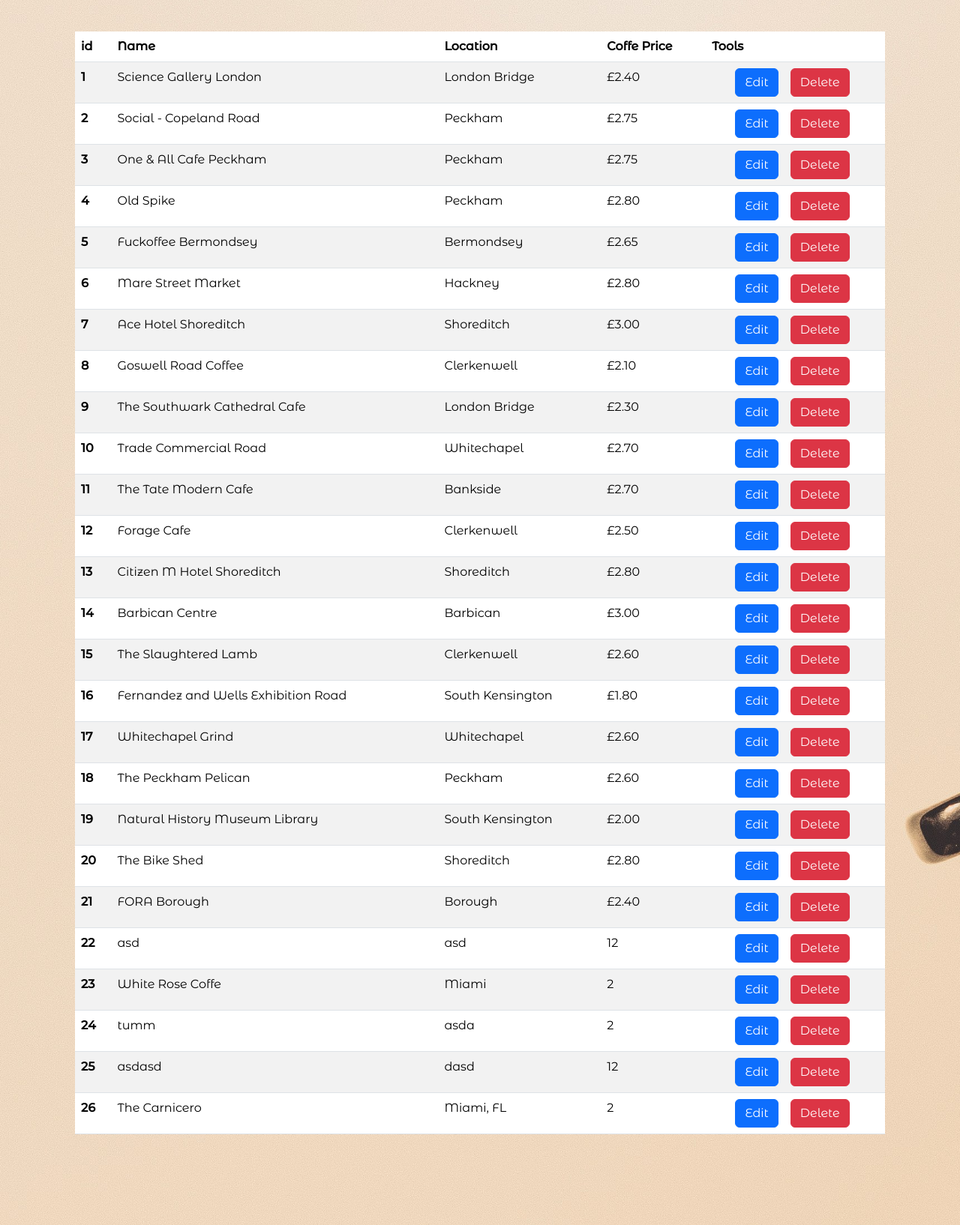
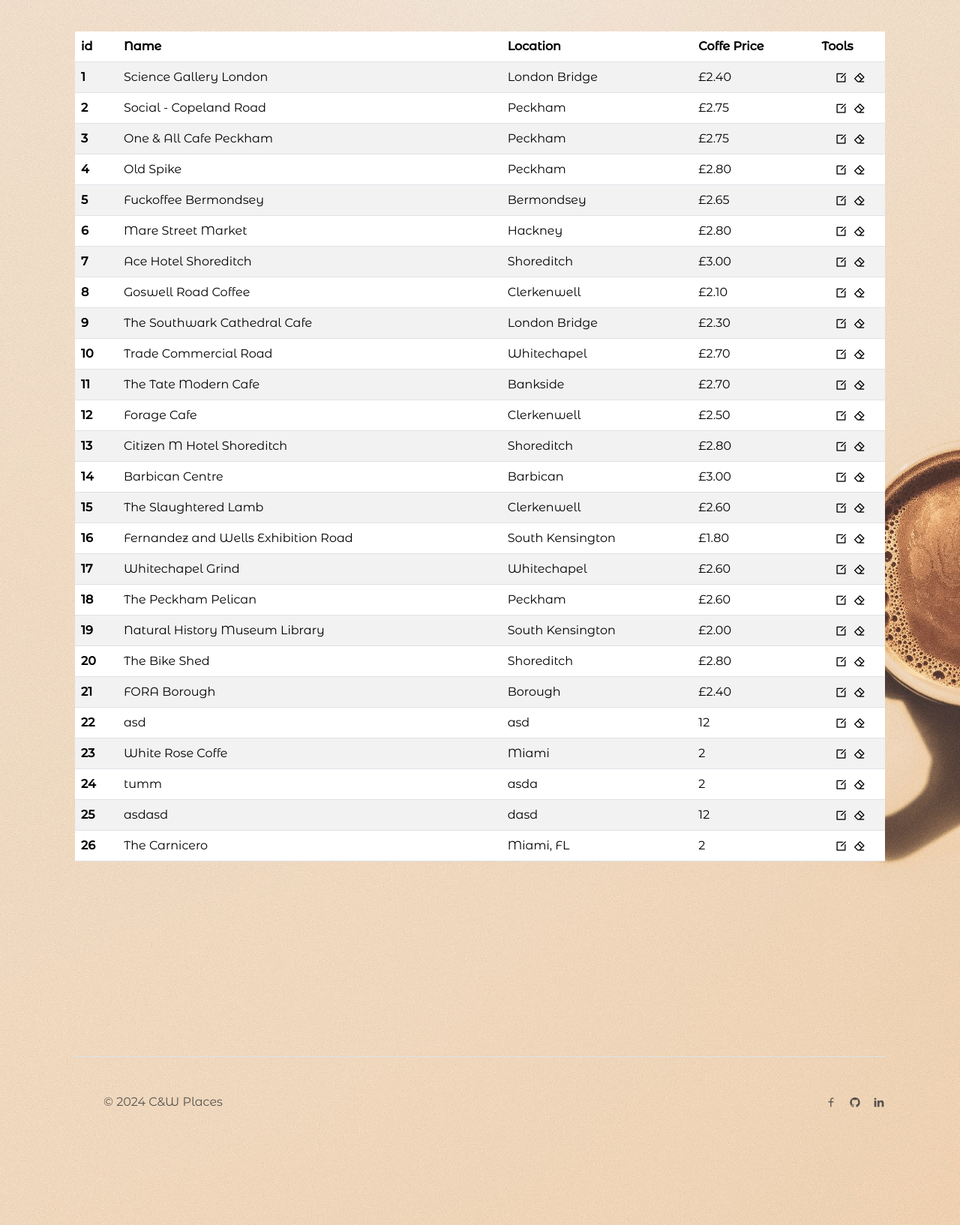
Before and after one commit to dservsolutions/Cafe-and-Wifi-Website, a Flask app: page /all_places in a window 1280 px wide. Shown: the part 88-1722 px from the top of the page at 75% size. Run offline with Flask 3, Linux system fonts and the light colour scheme.

Commit message:
Making delete and edit routes.

```diff
--- a/main.py
+++ b/main.py
@@ -1,8 +1,7 @@
-from flask import render_template, Flask, request, flash, url_for, jsonify
+from flask import render_template, Flask, request, flash, url_for
 from flask_sqlalchemy import SQLAlchemy
 from sqlalchemy.orm import DeclarativeBase, Mapped, mapped_column
 from sqlalchemy import Integer, String, Boolean
-from werkzeug.utils import redirect
 
 app = Flask(__name__)
 
@@ -41,7 +40,6 @@
     items = [ data for data in result]
     return items
 
-
 @app.route('/')
 def home():
     items = index_card()
@@ -54,14 +52,9 @@
 def view_all():
     query = db.session.execute(db.select(Cafe))
     result = query.scalars().all()
-    return render_template('all_places.html', places=result)
+    return render_template('all_places.html', places=result, id=id )
 
-@app.route('/edit/', methods=["POST", "GET"])
-def edit_places():
-    # if request.method == 'POST':
-    #     place_id = request.form.get('id')
-    #     place_to_update = db.get_or_404(Cafe, place_id)
-        return render_template('edit.html')
+
 
 @app.route('/add', methods=["POST", "GET"])
 def add():
@@ -85,6 +78,7 @@
             )
         db.session.add(new_cafe)
         db.session.commit()
+        flash("Save Success")
         return redirect(url_for('home'))
     return render_template('add.html')
 
--- a/templates/all_places.html
+++ b/templates/all_places.html
@@ -72,7 +72,7 @@
 
       <!--==================== MAIN ====================-->
       <div class="all">
-          <form action="{{ url_for('edit_places') }}" method="GET">
+          <form action="" method="POST">
               <table class="table table-striped">
                   <thead>
                   <tr>
@@ -92,8 +92,8 @@
                       <td>{{ place.coffee_price }}</td>
                       <td>
                           <div class="d-grid gap-2 d-md-flex justify-content-md-center">
-                              <button class="btn btn-primary me-md-2" type="submit">Edit</button>
-                              <button class="btn btn-danger me-md-2" type="button">Delete</button>
+                              <i class="ri-edit-box-line"><a href=""></a></i>
+                              <i class="ri-eraser-line"><a href=""></a> </i>
                           </div>
                       </td>
                   </tr>
```
Also changed, not shown: instance/cafes.db.
